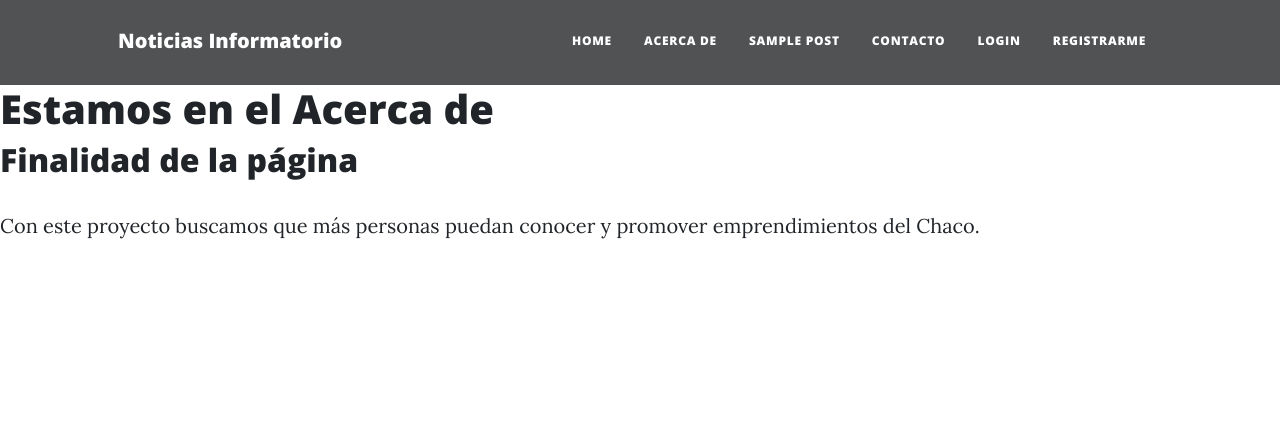
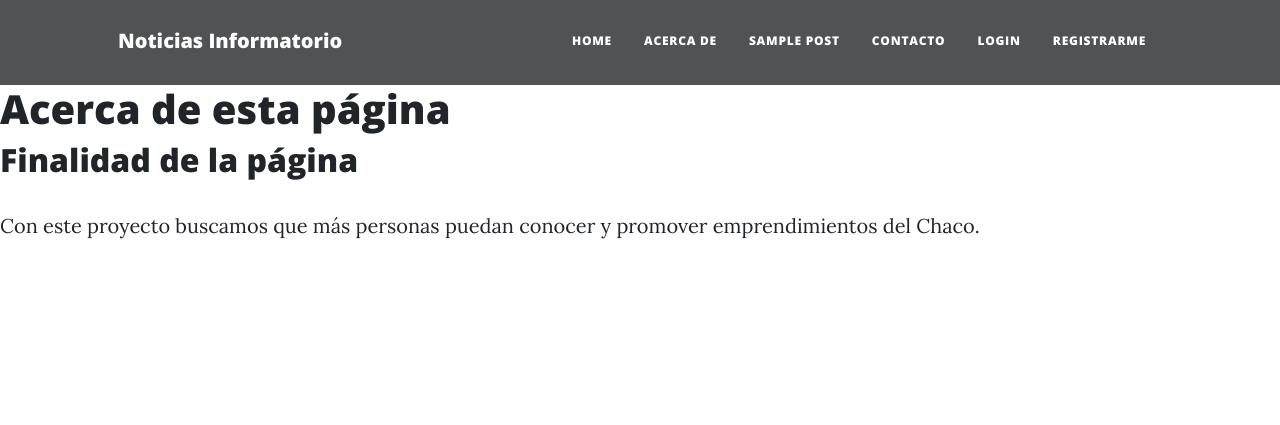
Before and after one commit to galoguini/web-noticias-django, a Django app: page /about/ in a window 1280 px wide. Shown: the top 425 px of the page. Run offline with Django 4.2, Linux system fonts and the light colour scheme; some libraries are stand-ins or nearby versions.

Commit message:
Edición about
edición archivo about.html

```diff
--- a/templates/about.html
+++ b/templates/about.html
@@ -10,7 +10,7 @@
 
 {% block content %}
 
-<h1> Estamos en el Acerca de </h1>
+<h1> Acerca de esta página </h1>
 <section class="about-section">
     <h2>Finalidad de la página</h2>
     <p>Con este proyecto buscamos que más personas puedan conocer y promover emprendimientos del Chaco.</p>
```
